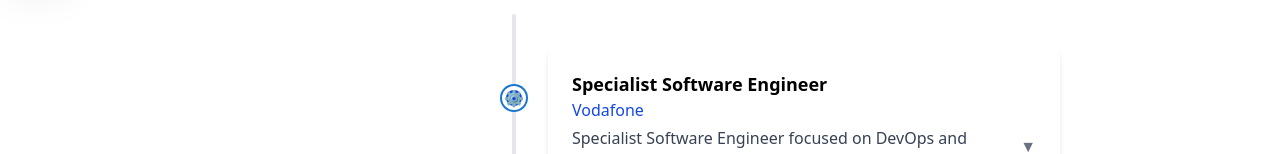
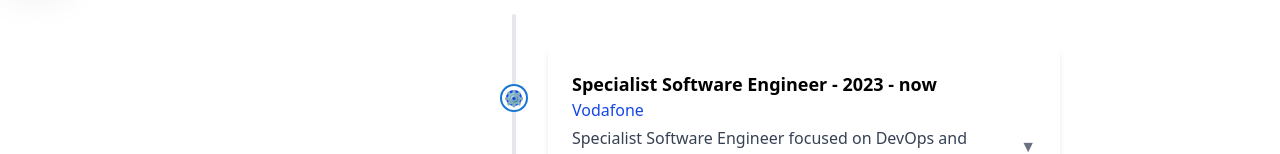
Before and after one commit to laguilarg99/portfolio, a Next.js app: page / in a window 1280 px wide. Shown: the part 626-780 px from the top of the page. Built offline with nearby package versions, Linux system fonts and the light colour scheme.

Commit message:
Update experience.tsx

```diff
--- a/src/components/experience.tsx
+++ b/src/components/experience.tsx
@@ -113,7 +113,7 @@
                                 >
                                     <div className="flex justify-between items-center">
                                         <div>
-                                            <div className="font-bold text-lg">{exp.title}</div>
+                                            <div className="font-bold text-lg">{exp.title} - {exp.year}</div>
                                             <div className="text-blue-700 font-medium">{exp.company}</div>
                                             <div className="text-gray-700 text-base mt-1">{exp.description}</div>
                                         </div>
@@ -134,9 +134,6 @@
                                             <li key={i}>{detail}</li>
                                         ))}
                                     </ul>
-                                    <div className={`text-gray-400 text-sm mt-2 transition-opacity duration-700 ${expandedIdx === idx ? "opacity-100 delay-300" : "opacity-0 delay-0"}`}>
-                                        {exp.year}
-                                    </div>
                                 </div>
                             </div>
                         </li>
```
